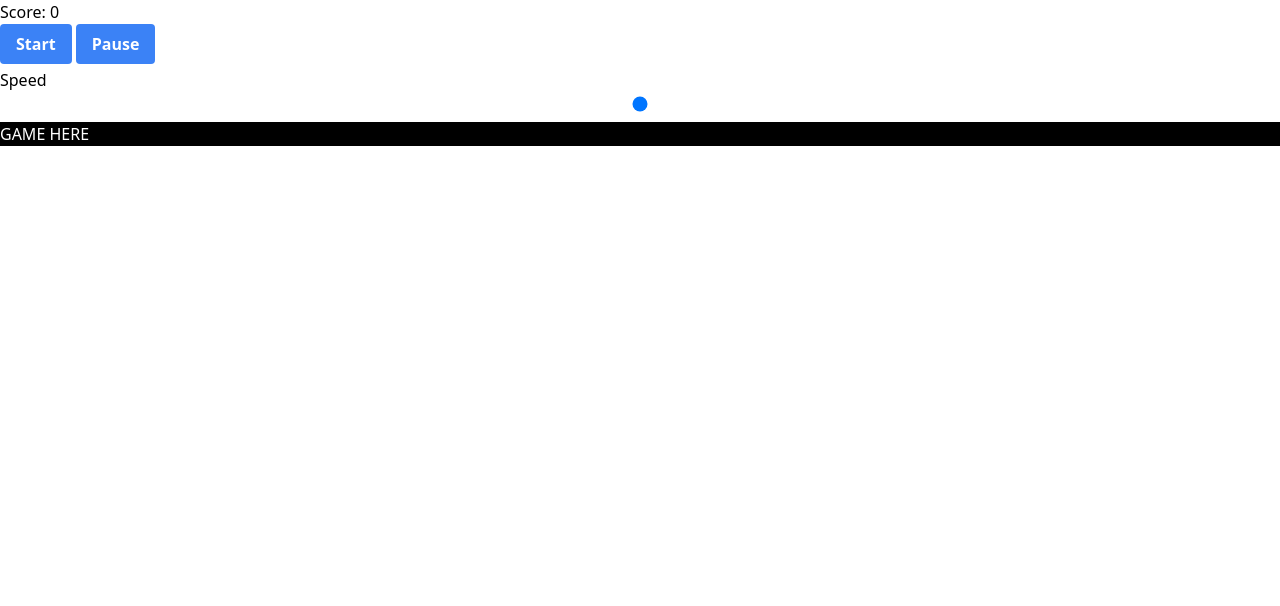
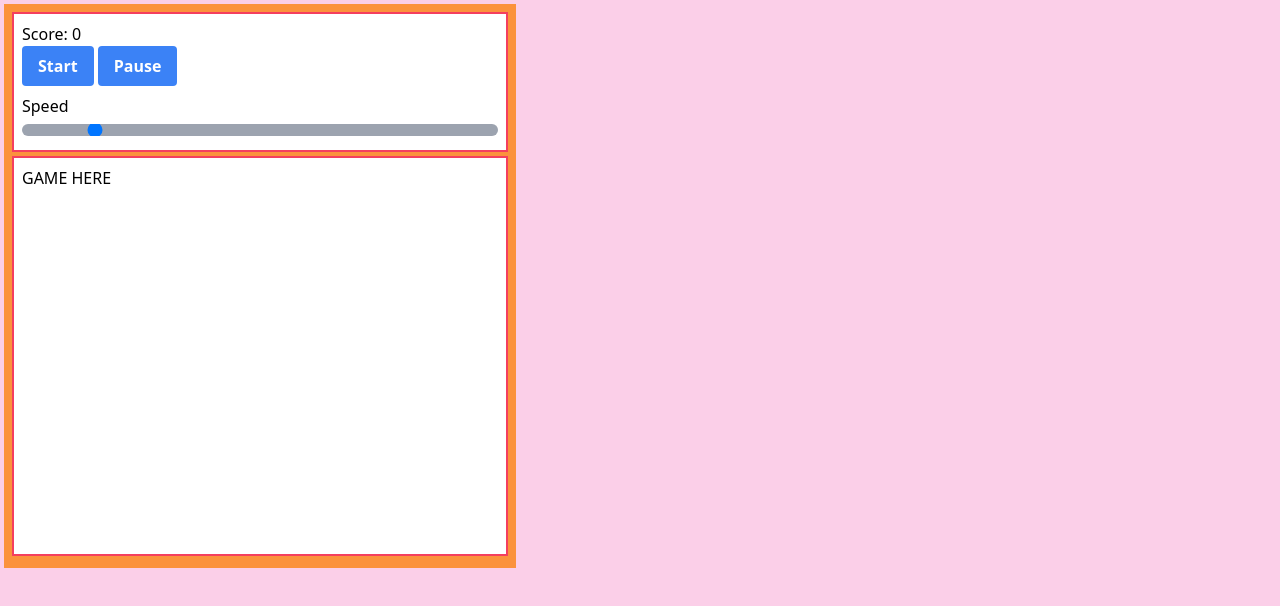
Before and after one commit to rae-shaw/newest_game, a website: page index.html in a window 1280 px wide. Drawn offline with Linux system fonts and the light colour scheme.

Commit message:
basic styles

```diff
--- a/index.html
+++ b/index.html
@@ -6,36 +6,26 @@
   <meta name="viewport" content="width=device-width, initial-scale=1.0">
   <link href="/dist/output.css" rel="stylesheet">
 </head>
-<body>
-  <main>
-    <section class="bg-white">
+<body class="bg-pink-200 relative">
+  <main class="m-1 p-2 max-w-lg bg-orange-400">
+    <section class="flex-row bg-white p-2 mb-1 border-2 border-rose-500">
+      <div class="flex-row mb-1">
         <p>
           Score: 0
-      </p>
+        <p>
         <button class="bg-blue-500 hover:bg-blue-700 text-white font-bold py-2 px-4 rounded">
           Start
         </button>
         <button class="bg-blue-500 hover:bg-blue-700 text-white font-bold py-2 px-4 rounded">
           Pause
         </button>
+      </div>
       <div class="relative pt-1">
         <label for="customRange1" class="form-label">Speed</label>
-        <input
-          type="range"
-          class="
-            form-range
-            appearance-none
-            w-full
-            h-6
-            p-0
-            bg-transparent
-            focus:outline-none focus:ring-0 focus:shadow-none
-          "
-          id="customRange1"
-        />
+        <input class="rounded-lg overflow-hidden appearance-none bg-gray-400 h-3 w-full" type="range" min="1" max="100" step="1" value="15" />
       </div>
     </section>
-    <section id="game-screen" class="bg-black text-white">
+    <section id="game-screen" class="p-2 mb-1 min-h-[50vh] bg-white border-2 border-rose-500">
       GAME HERE
     </section>
   </main>
```
Also changed, not shown: dist/output.css. Lines whose indentation alone changed are shown as unchanged.
